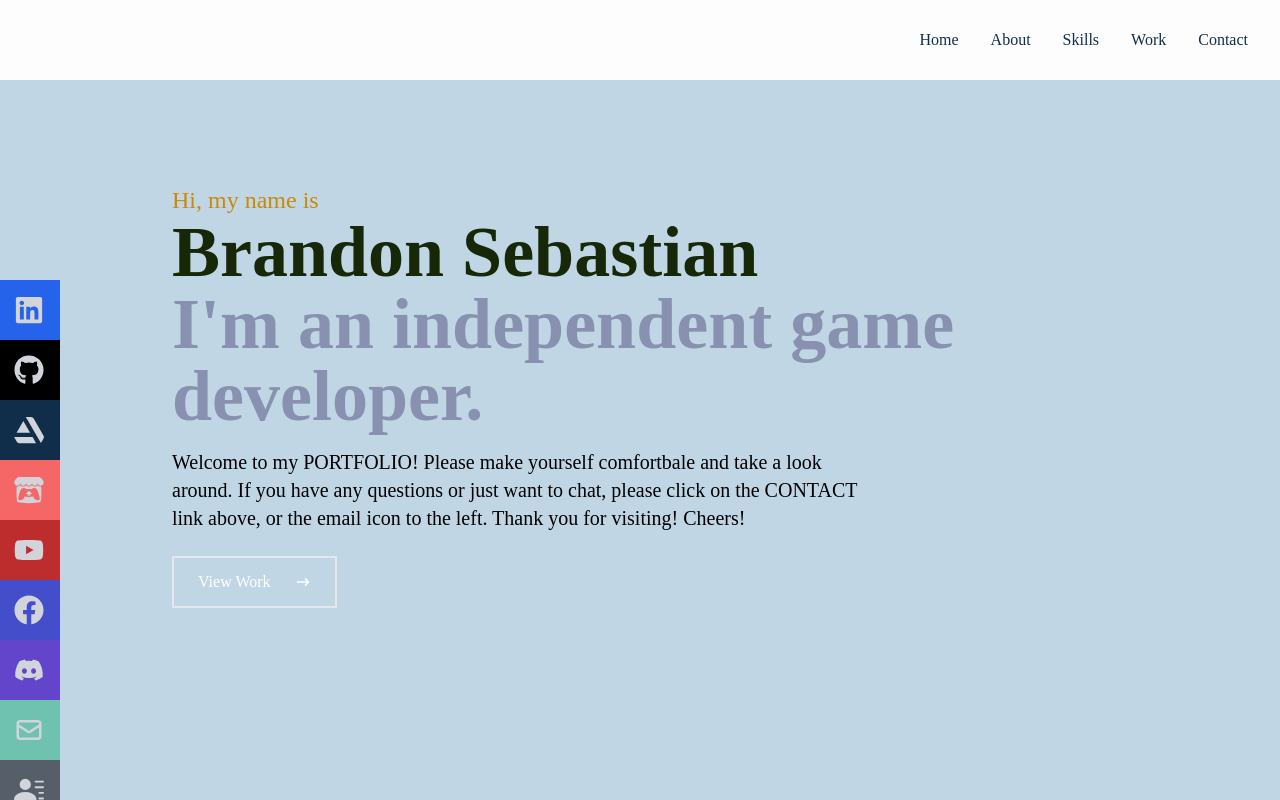
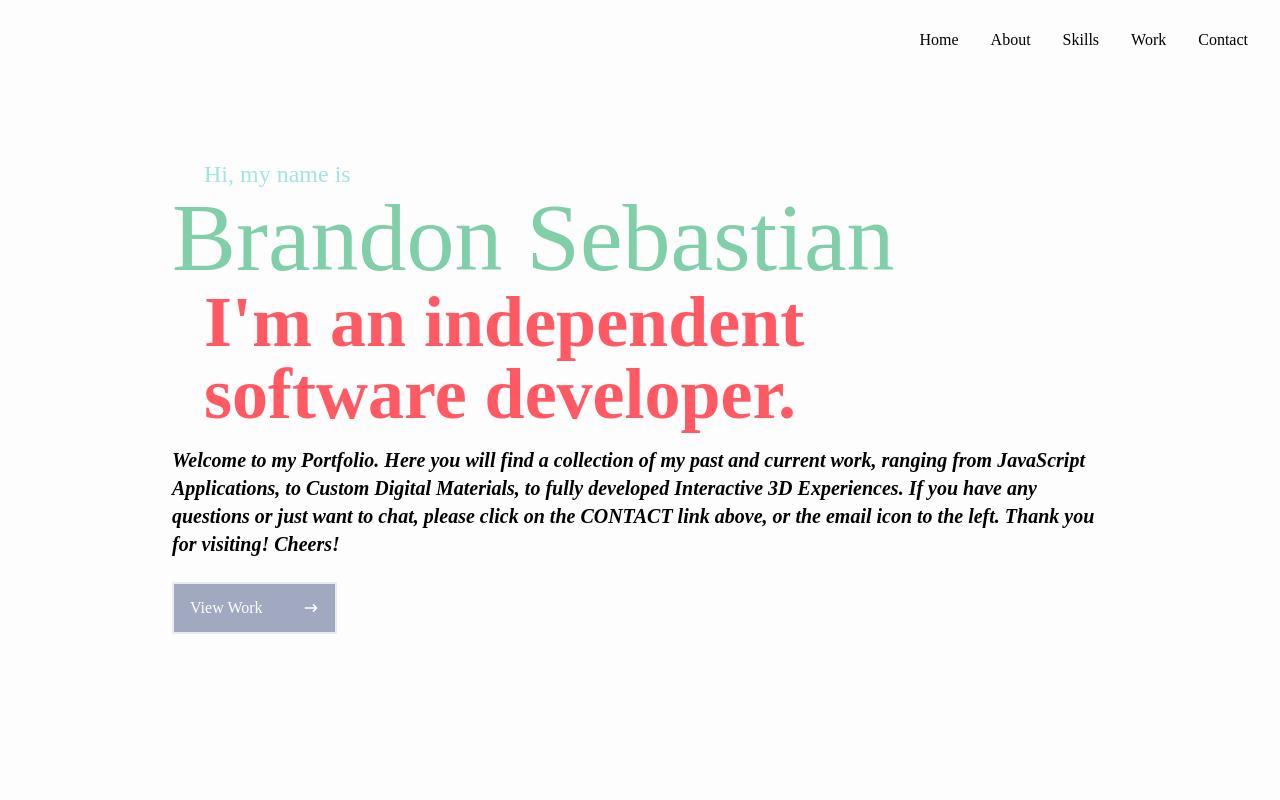
Before and after one commit to nooburger81/Portfolio-App, a React (Create React App) app: page / in a window 1280 px wide. Built offline with nearby package versions, Linux system fonts and the light colour scheme.

Commit message:
homepage done

```diff
--- a/src/components/Home.jsx
+++ b/src/components/Home.jsx
@@ -1,23 +1,24 @@
 import React from 'react'
 import {HiArrowNarrowRight} from 'react-icons/hi';
+import 'animate.css';
 
 const Home = () => {
   return (
-    <div name='home' className='w-full h-screen bg-[#c0d6e4]'>
+    <div name='home' className='w-full h-screen bg-[#fdfdfd]'>
 
 
         {/* Container */}
         <div className='max-w-[1000px] mx-auto px-8 flex flex-col justify-center h-full'>
-          <p className='text-2xl text-yellow-600 animate__animated animate__fadeInDown animate__delay-1s'>Hi, my name is</p>
-          <h1 className='text-4xl sm:text-7xl font-bold text-[#162807] animate__animated animate__fadeInUp animate__delay-2s'>Brandon Sebastian</h1>
-          <h2 className='text-4xl sm:text-7xl font-bold text-[#8892b0] animate__animated animate__fadeInUp animate__delay-3s'>I'm an independent game developer.</h2>
-          <p className='text-xl text-black py-4 max-w-[700px] animate__animated animate__fadeInUp animate__delay-4s'>Welcome to my PORTFOLIO! Please make yourself comfortbale and take a look around. If you have any questions or just want to chat, please click on the CONTACT link above, or the email icon to the left. Thank you for visiting! Cheers!</p>
+          <p className='text-2xl text-[#a7e2e3] px-8 animate__animated animate__fadeInDown animate__delay-1s'>Hi, my name is</p>
+          <h1 className='text-8xl font-thin text-[#80cfa9] animate__animated animate__fadeInUp animate__delay-2s'>Brandon Sebastian</h1>
+          <h2 className='text-4xl sm:text-7xl px-8 font-bold text-[#ff5964] animate__animated animate__fadeInUp animate__delay-3s'>I'm an independent software developer.</h2>
+          <p className='text-xl text-[#000000] py-4 max-w-[1000px] font-semibold font-style: italic animate__animated animate__fadeInUp animate__delay-4s'>Welcome to my Portfolio. Here you will find a collection of my past and current work, ranging from JavaScript Applications, to Custom Digital Materials, to fully developed Interactive 3D Experiences. If you have any questions or just want to chat, please click on the CONTACT link above, or the email icon to the left. Thank you for visiting! Cheers!</p>
         <div>
 
-          <button className='text-white group border-2 px-6 py-3 my-2 flex items-center hover:bg-yellow-500 hover:border-yellow-600'>View Work
+          <button className='text-[#ffffff] group border-2 px-4 py-3 my-2 flex items-center bg-[#8892b0] hover:bg-[#ffe74c] hover:border-[#ff5964] animate__animated animate__fadeIn animate__delay-5s'>View Work
               <span className='group-hover:rotate-180 duration-300'>
 
-                <HiArrowNarrowRight className='ml-6'/>
+                <HiArrowNarrowRight className='ml-10'/>
               </span>
           </button>
         </div>
--- a/src/components/Navbar.jsx
+++ b/src/components/Navbar.jsx
@@ -13,6 +13,7 @@ import {
 import { HiOutlineMail } from 'react-icons/hi';
 import { BsFillPersonLinesFill } from 'react-icons/bs';
 import { Link } from 'react-scroll';
+import 'animate.css';
 import Logo from '../assets/SeabassStudioLogo2.png';
 
 const Navbar = () => {
@@ -20,7 +21,7 @@ const Navbar = () => {
     const handleClick = () => setNav(!nav);
 
   return (
-    <div className='fixed w-full h-[80px] flex justify-between items-center px-4 bg-[#fdfdfd] text-[#102E4A]'>
+    <div className='fixed w-full h-[80px] flex justify-between items-center px-4 bg-[#fdfdfd] text-[#000000]'>
         <div>
 
         </div>
@@ -54,7 +55,7 @@ const Navbar = () => {
         </ul>
 
         {/* Social icons */}
-        <div className='hidden lg:flex fixed flex-col top-[35%] left-0'>
+        <div className='hidden lg:flex fixed flex-col top-[35%] left-0 animate__animated animate__slideInLeft animate__delay-7s'>
             <ul>
             <li className='w-[160px] h-[60px] flex justify-between items-center ml-[-100px] hover:ml-[-10px] duration-300 bg-blue-600'>
             <a
```
Also changed, not shown: src/components/About.jsx (added).
